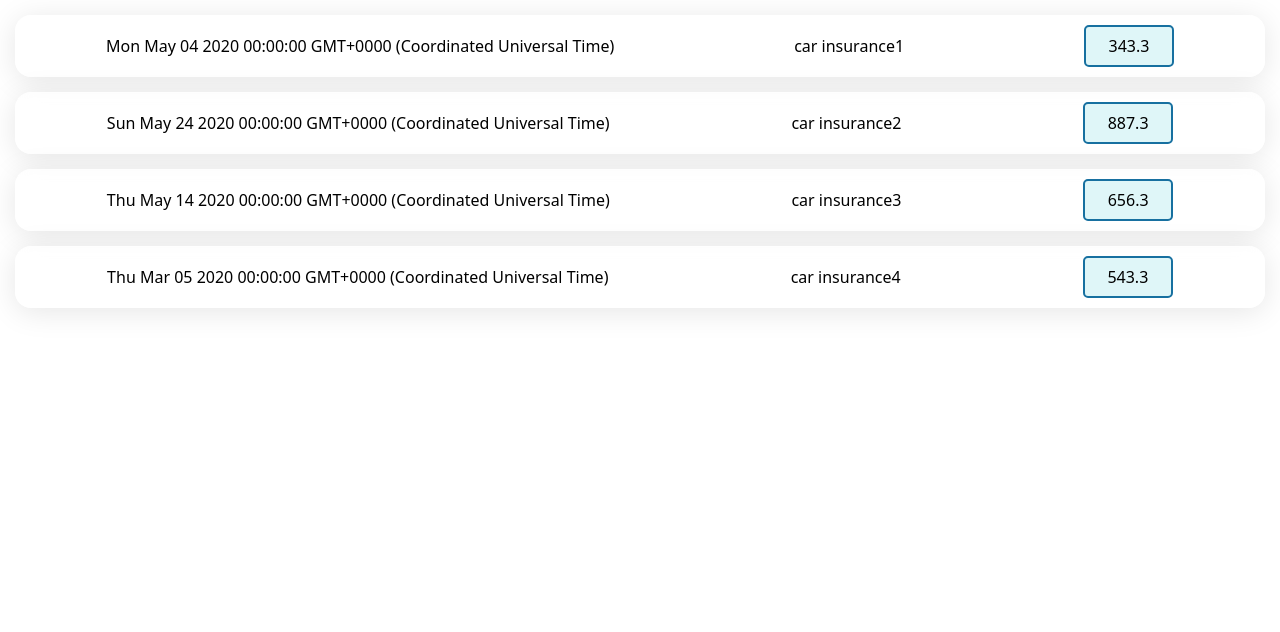
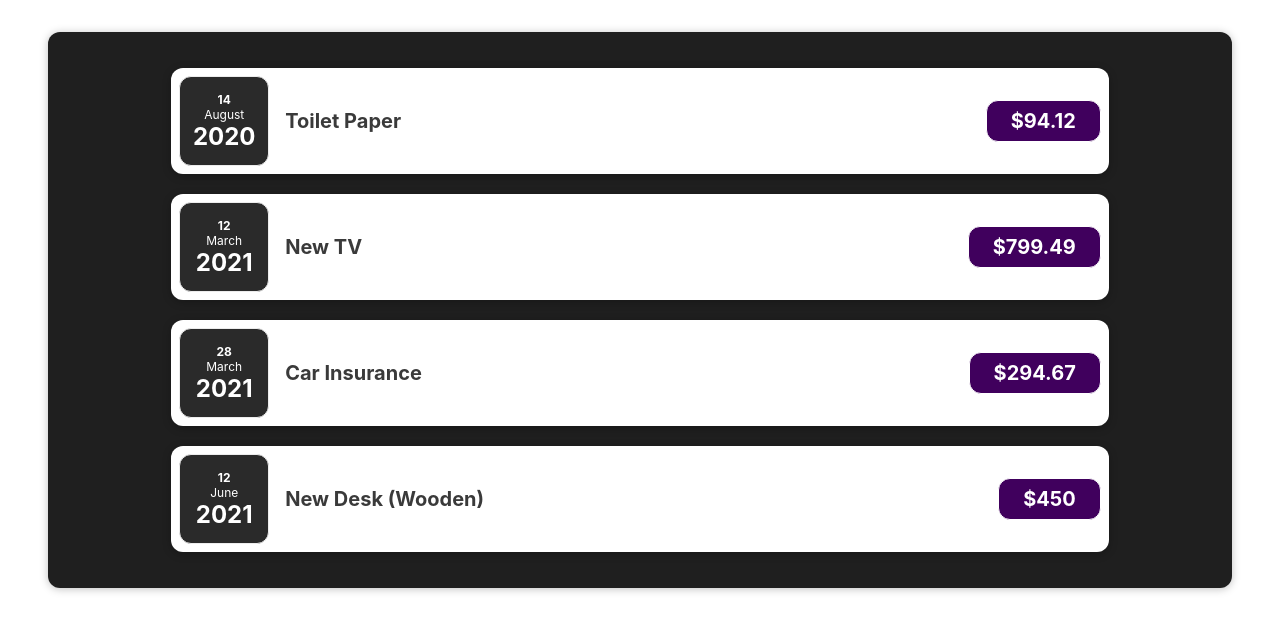
Before and after one commit to anusha-c18/React.js, a React (Create React App) app in the folder react-basics/: page / in a window 1280 px wide. Shown: the top 632 px of the page. Built offline with nearby package versions, Linux system fonts and the light colour scheme.

Commit message:
nested components

```diff
--- a/react-basics/src/App.js
+++ b/react-basics/src/App.js
@@ -1,52 +1,34 @@
 import "./App.css";
 import ExpenseItem from "./components/ExpenseItem";
+import Expenses from "./components/Expenses";
 
 function App() {
   const expenses = [
     {
-      title: "car insurance1",
-      amount: 343.3,
-      date: new Date(2020, 4, 4),
+      id: "e1",
+      title: "Toilet Paper",
+      amount: 94.12,
+      date: new Date(2020, 7, 14),
+    },
+    { id: "e2", title: "New TV", amount: 799.49, date: new Date(2021, 2, 12) },
+    {
+      id: "e3",
+      title: "Car Insurance",
+      amount: 294.67,
+      date: new Date(2021, 2, 28),
     },
     {
-      title: "car insurance2",
-      amount: 887.3,
-      date: new Date(2020, 4, 24),
+      id: "e4",
+      title: "New Desk (Wooden)",
+      amount: 450,
+      date: new Date(2021, 5, 12),
     },
-    {
-      title: "car insurance3",
-      amount: 656.3,
-      date: new Date(2020, 4, 14),
-    },
-    {
-      title: "car insurance4",
-      amount: 543.3,
-      date: new Date(2020, 2, 5),
-    },
-  ]; //array of objects
+  ];
+  //array of objects
 
   return (
     <div>
-      <ExpenseItem
-        title={expenses[0].title}
-        amount={expenses[0].amount}
-        date={expenses[0].date}
-      ></ExpenseItem>
-      <ExpenseItem
-        title={expenses[1].title}
-        amount={expenses[1].amount}
-        date={expenses[1].date}
-      ></ExpenseItem>
-      <ExpenseItem
-        title={expenses[2].title}
-        amount={expenses[2].amount}
-        date={expenses[2].date}
-      ></ExpenseItem>
-      <ExpenseItem
-        title={expenses[3].title}
-        amount={expenses[3].amount}
-        date={expenses[3].date}
-      ></ExpenseItem>
+      <Expenses items={expenses}></Expenses>
     </div>
   );
 }
--- /dev/null
+++ b/react-basics/src/components/ExpenseDate.css
@@ -0,0 +1,26 @@
+.expense-date {
+  display: flex;
+  flex-direction: column;
+  width: 5.5rem;
+  height: 5.5rem;
+  border: 1px solid #ececec;
+  background-color: #2a2a2a;
+  color: white;
+  border-radius: 12px;
+  align-items: center;
+  justify-content: center;
+}
+
+.expense-date__month {
+  font-size: 0.75rem;
+  font-weight: bold;
+}
+
+.expense-date__year {
+  font-size: 0.75rem;
+}
+
+.expense-date__day {
+  font-size: 1.5rem;
+  font-weight: bold;
+}
--- /dev/null
+++ b/react-basics/src/components/ExpenseDate.js
@@ -0,0 +1,17 @@
+import React from "react";
+import "./ExpenseDate.css";
+
+function ExpenseDate(props) {
+  const month = props.date.toLocaleString("en-US", { month: "long" });
+  const day = props.date.toLocaleString("en-US", { day: "2-digit" });
+  const year = props.date.getFullYear();
+  return (
+    <div className="expense-date">
+      <div className="expense-date__month">{day}</div>
+      <div className="expense-date__year">{month}</div>
+      <div className="expense-date__day">{year}</div>
+    </div>
+  );
+}
+
+export default ExpenseDate;
--- a/react-basics/src/components/ExpenseItem.css
+++ b/react-basics/src/components/ExpenseItem.css
@@ -1,34 +1,58 @@
-.container {
+.expense-item {
   display: flex;
-  flex-direction: row;
-  justify-content: center;
-  align-content: center;
-  margin: 15px;
-  height: 60px;
-  font-family: system-ui, -apple-system, BlinkMacSystemFont, "Segoe UI", Roboto,
-    Oxygen, Ubuntu, Cantarell, "Open Sans", "Helvetica Neue", sans-serif;
-  background: rgba(255, 255, 255, 0.54);
-  border-radius: 16px;
-  box-shadow: 0 4px 30px rgba(0, 0, 0, 0.1);
-  backdrop-filter: blur(10.8px);
-  -webkit-backdrop-filter: blur(10.8px);
-  border: 1px solid rgba(255, 255, 255, 0.3);
+  justify-content: space-between;
+  align-items: center;
+  box-shadow: 0 2px 8px rgba(0, 0, 0, 0.25);
+  padding: 0.5rem;
+  margin: 1rem 0;
+  border-radius: 12px;
+  background-color: #ffffff;
+  width: 80%;
+  margin: 20px auto;
+  color: black;
 }
 
-.container p {
-  margin: auto;
+.expense-item__description {
+  display: flex;
+  flex-direction: column;
+  gap: 1rem;
+  align-items: flex-end;
+  flex-flow: column-reverse;
+  justify-content: flex-start;
+  flex: 1;
 }
 
-.amount {
-  background-color: rgb(223, 246, 248);
-  margin: auto;
-  padding: 8px;
-  border-radius: 5px;
-  width: 70px;
-  border: 2px rgb(23, 112, 160) solid;
+.expense-item h2 {
+  color: #3a3a3a;
+  font-size: 1rem;
+  flex: 1;
+  margin: 0 1rem;
 }
 
-.amount p {
-  margin: auto;
-  text-align: center;
+.expense-item__price {
+  font-size: 1rem;
+  font-weight: bold;
+  color: white;
+  background-color: #40005d;
+  border: 1px solid white;
+  padding: 0.5rem;
+  border-radius: 12px;
 }
+
+@media (min-width: 580px) {
+  .expense-item__description {
+    flex-direction: row;
+    align-items: center;
+    justify-content: flex-start;
+    flex: 1;
+  }
+
+  .expense-item__description h2 {
+    font-size: 1.25rem;
+  }
+
+  .expense-item__price {
+    font-size: 1.25rem;
+    padding: 0.5rem 1.5rem;
+  }
+}
--- a/react-basics/src/components/ExpenseItem.js
+++ b/react-basics/src/components/ExpenseItem.js
@@ -1,14 +1,22 @@
 import "./ExpenseItem.css";
 import React from "react";
+import ExpenseDate from "./ExpenseDate";
 
 function ExpenseItem(props) {
   return (
     // one root element only
-    <div className="container">
-      <p>{props.date.toString()}</p>
-      <p>{props.title}</p>
-      <div className="amount">
-        <p>{props.amount}</p>
+    // <div className="expense-item">
+    //   <ExpenseDate date={props.date}></ExpenseDate>
+    //   <p>{props.title}</p>
+    //   <div className="amount">
+    //     <p>{props.amount}</p>
+    //   </div>
+    // </div>
+    <div className="expense-item ">
+      <ExpenseDate date={props.date}></ExpenseDate>
+      <div className="expense-item__description ">
+        <h2>{props.title}</h2>
+        <div className="expense-item__price ">${props.amount}</div>
       </div>
     </div>
   );
--- /dev/null
+++ b/react-basics/src/components/Expenses.css
@@ -0,0 +1,8 @@
+.expenses {
+  padding: 1rem;
+  background-color: rgb(31, 31, 31);
+  margin: 2rem auto;
+  max-width: 90%;
+  border-radius: 12px;
+  box-shadow: 0 1px 8px rgba(0, 0, 0, 0.25);
+}
--- /dev/null
+++ b/react-basics/src/components/Expenses.js
@@ -0,0 +1,32 @@
+import React from "react";
+import ExpenseItem from "./ExpenseItem";
+import "./Expenses.css";
+
+function Expenses(props) {
+  return (
+    <div className="expenses">
+      <ExpenseItem
+        title={props.items[0].title}
+        amount={props.items[0].amount}
+        date={props.items[0].date}
+      ></ExpenseItem>
+      <ExpenseItem
+        title={props.items[1].title}
+        amount={props.items[1].amount}
+        date={props.items[1].date}
+      ></ExpenseItem>
+      <ExpenseItem
+        title={props.items[2].title}
+        amount={props.items[2].amount}
+        date={props.items[2].date}
+      ></ExpenseItem>
+      <ExpenseItem
+        title={props.items[3].title}
+        amount={props.items[3].amount}
+        date={props.items[3].date}
+      ></ExpenseItem>
+    </div>
+  );
+}
+
+export default Expenses;
```
